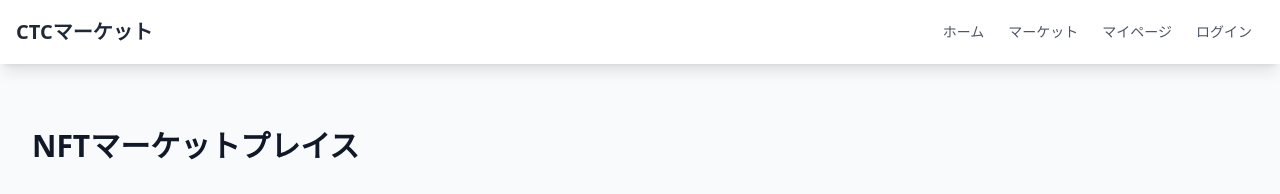
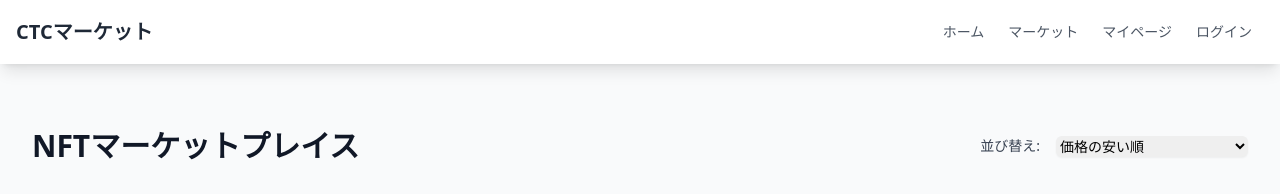
Before and after one commit to shosei1121/CTC_Project, a Vue app: page /marketplace in a window 1280 px wide. Shown: the top 194 px of the page. Built offline with nearby package versions, Linux system fonts and the light colour scheme; grey boxes are pictures that could not be loaded; the HTML template or start-up script is replaced by a standard one.

Commit message:
順番機能追加

```diff
--- a/src/views/Marketplace.vue
+++ b/src/views/Marketplace.vue
@@ -1,11 +1,45 @@
 <script setup>
-import { ref, onMounted } from 'vue'
+import { ref, onMounted, computed } from 'vue'
 import { useNftsStore } from '@/stores/nfts'
 
 const nftsStore = useNftsStore()
 const nfts = ref([])
 const loading = ref(true)
 const error = ref(null)
+
+// ソートオプション
+const sortOptions = [
+  { value: 'price-asc', label: '価格の安い順' },
+  { value: 'price-desc', label: '価格の高い順' },
+  { value: 'rating-desc', label: '評価の高い順' },
+  { value: 'name-asc', label: '名前順（A-Z）' },
+  { value: 'name-desc', label: '名前順（Z-A）' },
+  { value: 'sales-desc', label: '販売数の多い順' }
+]
+
+const selectedSort = ref('price-asc')
+
+// ソートされたNFTリスト
+const sortedNfts = computed(() => {
+  const nftsList = [...nfts.value]
+
+  switch (selectedSort.value) {
+    case 'price-asc':
+      return nftsList.sort((a, b) => a.price - b.price)
+    case 'price-desc':
+      return nftsList.sort((a, b) => b.price - a.price)
+    case 'rating-desc':
+      return nftsList.sort((a, b) => b.rating - a.rating)
+    case 'name-asc':
+      return nftsList.sort((a, b) => a.name.localeCompare(b.name, 'ja'))
+    case 'name-desc':
+      return nftsList.sort((a, b) => b.name.localeCompare(a.name, 'ja'))
+    case 'sales-desc':
+      return nftsList.sort((a, b) => b.sales - a.sales)
+    default:
+      return nftsList
+  }
+})
 
 onMounted(async () => {
   try {
@@ -21,9 +55,24 @@ onMounted(async () => {
 
 <template>
   <div class="container mx-auto px-4 py-8">
-    <h1 class="text-3xl font-bold text-gray-900 dark:text-white mb-8">
-      NFTマーケットプレイス
-    </h1>
+    <div class="flex justify-between items-center mb-8">
+      <h1 class="text-3xl font-bold text-gray-900 dark:text-white">
+        NFTマーケットプレイス
+      </h1>
+
+      <div class="flex items-center space-x-4">
+        <label for="sort" class="text-sm font-medium text-gray-700 dark:text-gray-300">並び替え:</label>
+        <select
+          id="sort"
+          v-model="selectedSort"
+          class="block w-48 rounded-md border-gray-300 shadow-sm focus:border-blue-500 focus:ring-blue-500 dark:bg-gray-700 dark:border-gray-600 dark:text-white sm:text-sm"
+        >
+          <option v-for="option in sortOptions" :key="option.value" :value="option.value">
+            {{ option.label }}
+          </option>
+        </select>
+      </div>
+    </div>
 
     <div v-if="loading" class="flex justify-center items-center h-64">
       <div class="animate-spin rounded-full h-12 w-12 border-b-2 border-blue-500"></div>
@@ -35,7 +84,7 @@ onMounted(async () => {
 
     <div v-else class="grid md:grid-cols-2 lg:grid-cols-3 gap-6">
       <RouterLink
-        v-for="nft in nfts"
+        v-for="nft in sortedNfts"
         :key="nft.id"
         :to="`/product/${nft.id}`"
         class="bg-white dark:bg-gray-800 rounded-lg shadow-lg overflow-hidden hover:shadow-xl transition-shadow group"
--- a/src/views/ProducerDetails.vue
+++ b/src/views/ProducerDetails.vue
@@ -17,21 +17,36 @@ const error = ref(null)
 onMounted(async () => {
   try {
     loading.value = true
+    const producerId = route.params.id
+
+    if (!producerId) {
+      throw new Error('生産者IDが指定されていません')
+    }
+
     // Supabaseから生産者情報を取得
     const { data, error: err } = await supabase
       .from('producer_profiles')
       .select('*')
-      .eq('id', route.params.id)
+      .eq('id', producerId)
       .single()
 
-    if (err) throw err
+    if (err) {
+      console.error('Supabase error:', err)
+      throw new Error('生産者情報の取得に失敗しました')
+    }
+
     if (!data) {
       throw new Error('プロデューサーが見つかりません')
     }
+
     producer.value = data
+
     // フォロー中の生産者を読み込む
-    await producerStore.loadFollowedProducers()
+    if (authStore.isAuthenticated) {
+      await producerStore.loadFollowedProducers()
+    }
   } catch (e) {
+    console.error('Error:', e)
     error.value = e.message
   } finally {
     loading.value = false
@@ -51,6 +66,7 @@ const handleFollow = async () => {
       await producerStore.followProducer(producer.value.id)
     }
   } catch (e) {
+    console.error('Follow error:', e)
     error.value = e.message
   }
 }
@@ -70,7 +86,7 @@ const handleFollow = async () => {
       <div class="bg-white dark:bg-gray-800 rounded-lg shadow-lg overflow-hidden mb-8">
         <div class="relative h-64">
           <img
-            :src="producer.image"
+            :src="producer.image || '/default-producer.jpg'"
             :alt="producer.name"
             class="w-full h-full object-cover"
           />
@@ -83,6 +99,7 @@ const handleFollow = async () => {
                 <p class="text-white/90">{{ producer.location }}</p>
               </div>
               <button
+                v-if="authStore.isAuthenticated"
                 @click="handleFollow"
                 class="px-6 py-2 rounded-full text-sm font-medium transition-colors"
                 :class="[
@@ -93,6 +110,13 @@ const handleFollow = async () => {
               >
                 {{ producerStore.isFollowing(producer.id) ? 'フォロー中' : 'フォローする' }}
               </button>
+              <button
+                v-else
+                @click="router.push('/auth')"
+                class="px-6 py-2 rounded-full text-sm font-medium bg-white text-blue-500 hover:bg-blue-50 transition-colors"
+              >
+                ログインしてフォロー
+              </button>
             </div>
           </div>
         </div>
@@ -100,7 +124,7 @@ const handleFollow = async () => {
         <div class="p-6">
           <div class="mb-6">
             <h2 class="text-xl font-semibold text-gray-900 dark:text-white mb-2">プロフィール</h2>
-            <p class="text-gray-600 dark:text-gray-300">{{ producer.description }}</p>
+            <p class="text-gray-600 dark:text-gray-300">{{ producer.description || 'プロフィールはありません' }}</p>
           </div>
 
           <div class="mb-6">
@@ -121,7 +145,7 @@ const handleFollow = async () => {
             </div>
           </div>
 
-          <div class="mb-6">
+          <div v-if="producer.specialties?.length" class="mb-6">
             <h2 class="text-xl font-semibold text-gray-900 dark:text-white mb-2">主な生産物</h2>
             <div class="flex flex-wrap gap-2">
               <span
@@ -134,7 +158,7 @@ const handleFollow = async () => {
             </div>
           </div>
 
-          <div class="mb-6">
+          <div v-if="producer.certifications?.length" class="mb-6">
             <h2 class="text-xl font-semibold text-gray-900 dark:text-white mb-2">認証</h2>
             <div class="flex flex-wrap gap-2">
               <span
```
